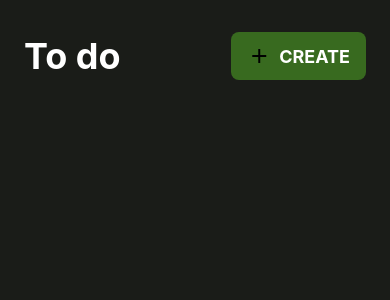
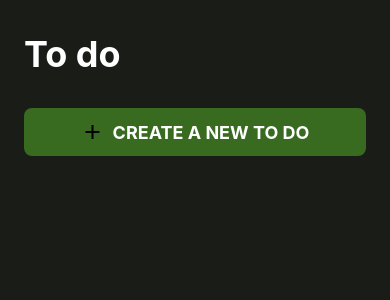
Before and after one commit to herbertdesousa/test-orla, a React Native app: screen /Home in a window 390 px wide. Shown: the top 300 px of the page. Built offline with nearby package versions, Linux system fonts and the light colour scheme.

Commit message:
temp: change to notebook

```diff
--- a/src/data/datasources/database/InMemoryDatabaseDatasource.ts
+++ b/src/data/datasources/database/InMemoryDatabaseDatasource.ts
@@ -29,8 +29,8 @@ export class InMemoryDatabaseDatasource implements DatabaseDatasource {
         this.normalize(todo.title),
         this.normalize(todo.status),
         this.normalize(todo.describe),
-        String(todo.createdAt),
-        String(todo.updatedAt),
+        // String(todo.createdAt),
+        // String(todo.updatedAt),
       ].some(field => field.includes(queryNorm));
     });
 
--- a/src/data/repositories/MockTodoRepository.ts
+++ b/src/data/repositories/MockTodoRepository.ts
@@ -42,6 +42,11 @@ export class MockTodoRepository implements TodoRepository {
   }
 
   @ExceptionHandler()
+  async queryAnyField(): TodoRepositoryListAllRes {
+    return Result.Success(this.todos);
+  }
+
+  @ExceptionHandler()
   async update(req: UpdateTodoModel): TodoRepositoryUpdateRes {
     const todoIndex = this.todos.findIndex(todo => todo.id === req.id);
 
--- a/src/domain/usecases/ListTodoUsecase.ts
+++ b/src/domain/usecases/ListTodoUsecase.ts
@@ -4,15 +4,21 @@ import { DefaultResultFailure, Result } from '../../utils/Result';
 import { Todo } from '../entities/Todo';
 import { Usecase } from './Usecase';
 
-type Req = {};
+type Req = { query?: string };
 type Res = Result<Todo[], DefaultResultFailure>;
 
 export class ListTodoUsecase implements Usecase<Req, Res> {
   constructor(private todoRepository: TodoRepository) {}
 
   @ExceptionHandler()
-  async execute(): Promise<Res> {
-    const { result } = await this.todoRepository.listAll();
+  async execute({ query }: Req): Promise<Res> {
+    const { result } = await (async () => {
+      if (query) {
+        return await this.todoRepository.queryAnyField(query);
+      } else {
+        return await this.todoRepository.listAll();
+      }
+    })();
 
     if (result.type === 'FAILURE') {
       return Result.Failure({ code: 'UNKNOWN' });
--- a/src/view/components/Button.tsx
+++ b/src/view/components/Button.tsx
@@ -1,3 +1,4 @@
+import { StyleProp, ViewStyle } from 'react-native';
 import { Btn, BtnLabel } from './ButtonStyle';
 
 type Props = {
@@ -6,6 +7,7 @@ type Props = {
   onPress?(): void;
   left?: React.ReactNode;
   isDisabled?: boolean;
+  style?: StyleProp<ViewStyle>;
 };
 export function Button({
   variant = 'primary',
@@ -13,12 +15,14 @@ export function Button({
   onPress,
   left,
   isDisabled,
+  style,
 }: Props) {
   return (
     <Btn
       onPress={onPress}
       enabled={!isDisabled}
-      isTextVariant={variant === 'text'}>
+      isTextVariant={variant === 'text'}
+      style={style}>
       {left}
       <BtnLabel>{children}</BtnLabel>
     </Btn>
--- a/src/view/components/Input.tsx
+++ b/src/view/components/Input.tsx
@@ -1,19 +1,20 @@
+import { StyleProp, TextStyle } from 'react-native';
 import { Container } from './InputStyle';
 
 type Props = {
   onChangeText?(text: string): void;
   value?: string;
   placeholder: string;
+  style?: StyleProp<TextStyle>;
 };
 
-export function Input({ placeholder, onChangeText, value }: Props) {
+export function Input({ placeholder, onChangeText, value, style }: Props) {
   return (
     <Container
       placeholder={placeholder}
       onChangeText={onChangeText}
       value={value}
-      //
-      //
+      style={style}
     />
   );
 }
--- a/src/view/managers/TodoManager.ts
+++ b/src/view/managers/TodoManager.ts
@@ -5,25 +5,40 @@ import { Usecases } from '../../domain/usecases/Usecase';
 type Actions = {
   fetch(): Promise<void>;
   setTodos(todos: Todo[]): void;
+  setSearch: (search: string) => void;
 };
 
 type State = {
   todos: Todo[];
+  search: string;
 };
 
-export const useTaskManager = create<Actions & State>(set => {
+export const useTaskManager = create<Actions & State>((set, state) => {
+  const fetch = async () => {
+    console.log(`busca (${state().search})`);
+    const { result } = await Usecases.todo.list.execute({
+      query: state().search,
+    });
+
+    if (result.type === 'FAILURE') {
+      console.log('falha ao buscar');
+      return;
+    }
+
+    set({ todos: result.payload });
+  };
+
   return {
     todos: [],
-    setTodos: todos => set({ todos }),
-    fetch: async () => {
-      const { result } = await Usecases.todo.list.execute();
-
-      if (result.type === 'FAILURE') {
-        console.log('falha ao buscar');
-        return;
+    search: '',
+    setSearch: search => {
+      if (search.length === 0) {
+        fetch();
       }
 
-      set({ todos: result.payload });
+      set({ search });
     },
+    setTodos: todos => set({ todos }),
+    fetch,
   };
 });
--- a/src/view/screens/TodoList/TodoList.tsx
+++ b/src/view/screens/TodoList/TodoList.tsx
@@ -1,5 +1,13 @@
+import { NativeStackScreenProps } from '@react-navigation/native-stack';
+import Icon from 'react-native-vector-icons/MaterialIcons';
+import { COLORS } from '../../Colors';
+import { Button } from '../../components/Button';
+import { Input } from '../../components/Input';
+import { useTaskManager } from '../../managers/TodoManager';
+import { RouteStack } from '../Router';
 import {
   Container,
+  InputContainer,
   List,
   ListHeader,
   ListItem,
@@ -7,35 +15,69 @@ import {
   ListItemLeft,
   ListItemTitle,
   Title,
+  WarningText,
 } from './TodoListStyle';
-import Icon from 'react-native-vector-icons/MaterialIcons';
-import { useTodoList } from './useTodoList';
-import { Button } from '../../components/Button';
-import { COLORS } from '../../Colors';
-import { RouteStack } from '../Router';
-import { NativeStackScreenProps } from '@react-navigation/native-stack';
 
 type Props = NativeStackScreenProps<RouteStack, 'Home'>;
 
 export function TodoList({ navigation }: Props) {
-  const { todos } = useTodoList();
+  const { todos, search, isEmpty, isFiltering } = useTaskManager(st => ({
+    todos: st.todos,
+    search: {
+      state: st.search,
+      set: st.setSearch,
+      dispatch: st.fetch,
+    },
+    isEmpty: st.todos.length === 0,
+    isFiltering: st.search.length > 0,
+  }));
 
   function handleCreate() {
     navigation.navigate('Save');
   }
+
+  const isFilteringAndEmpty = isFiltering && isEmpty;
+  const IsEmptyWithoutFiltering = isEmpty && !isFiltering;
 
   return (
     <Container>
       <ListHeader>
         <Title>To do</Title>
 
-        <Button left={<Icon name="add" size={24} />} onPress={handleCreate}>
-          Create
-        </Button>
+        {!IsEmptyWithoutFiltering && (
+          <Button left={<Icon name="add" size={24} />} onPress={handleCreate}>
+            Create
+          </Button>
+        )}
       </ListHeader>
 
+      {!IsEmptyWithoutFiltering && (
+        <InputContainer>
+          <Input
+            placeholder="Search by title, pending, done..."
+            value={search.state}
+            onChangeText={search.set}
+            style={{ flex: 1 }}
+          />
+
+          <Button onPress={search.dispatch} style={{ aspectRatio: 1 }}>
+            <Icon name="search" size={24} />
+          </Button>
+        </InputContainer>
+      )}
+
+      {isFilteringAndEmpty && (
+        <WarningText>Nenhuma busca encontrada</WarningText>
+      )}
+
+      {IsEmptyWithoutFiltering && (
+        <Button left={<Icon name="add" size={24} />} onPress={handleCreate}>
+          Create a new To do
+        </Button>
+      )}
+
       <List
-        data={todos.get}
+        data={todos}
         keyExtractor={item => item.id}
         // eslint-disable-next-line react-native/no-inline-styles
         contentContainerStyle={{ gap: 12 }}
--- a/src/view/screens/TodoList/TodoListStyle.ts
+++ b/src/view/screens/TodoList/TodoListStyle.ts
@@ -7,15 +7,19 @@ import { Todo } from '../../../domain/entities/Todo';
 export const Container = styled.View`
   flex: 1;
   background-color: ${COLORS.surface};
-  padding-top: 32px;
-  gap: 16px;
+  gap: 32px;
+  padding: 32px 24px 0 24px;
 `;
 
 export const ListHeader = styled.View`
   flex-direction: row;
   align-items: center;
   justify-content: space-between;
-  padding: 0 24px;
+`;
+
+export const InputContainer = styled.View`
+  flex-direction: row;
+  gap: 8px;
 `;
 
 export const Title = styled.Text`
@@ -24,9 +28,14 @@ export const Title = styled.Text`
   color: ${COLORS.onSurface};
 `;
 
+export const WarningText = styled.Text`
+  font-size: 16px;
+  text-align: center;
+  color: ${COLORS.onSurface};
+`;
+
 export const List = styled(FlatList<Todo>)`
   flex: 1;
-  padding: 24px;
 `;
 
 export const ListItem = styled(RectButton)`
--- a/src/view/screens/TodoList/useTodoList.ts
+++ /dev/null
@@ -1,11 +0,0 @@
-import { useTaskManager } from '../../managers/TodoManager';
-
-export function useTodoList() {
-  const todos = useTaskManager(st => st.todos);
-
-  return {
-    todos: {
-      get: todos,
-    },
-  };
-}
```
Also changed, not shown: 2 other files (tests, documents, lock files or other folders).
